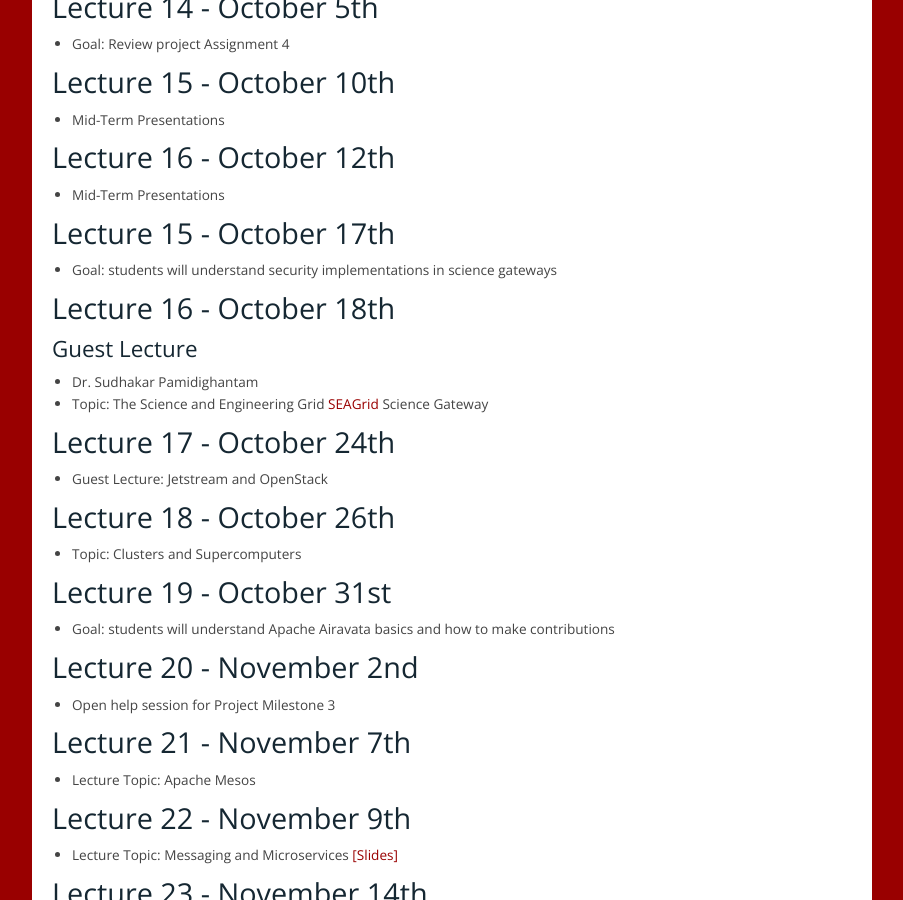
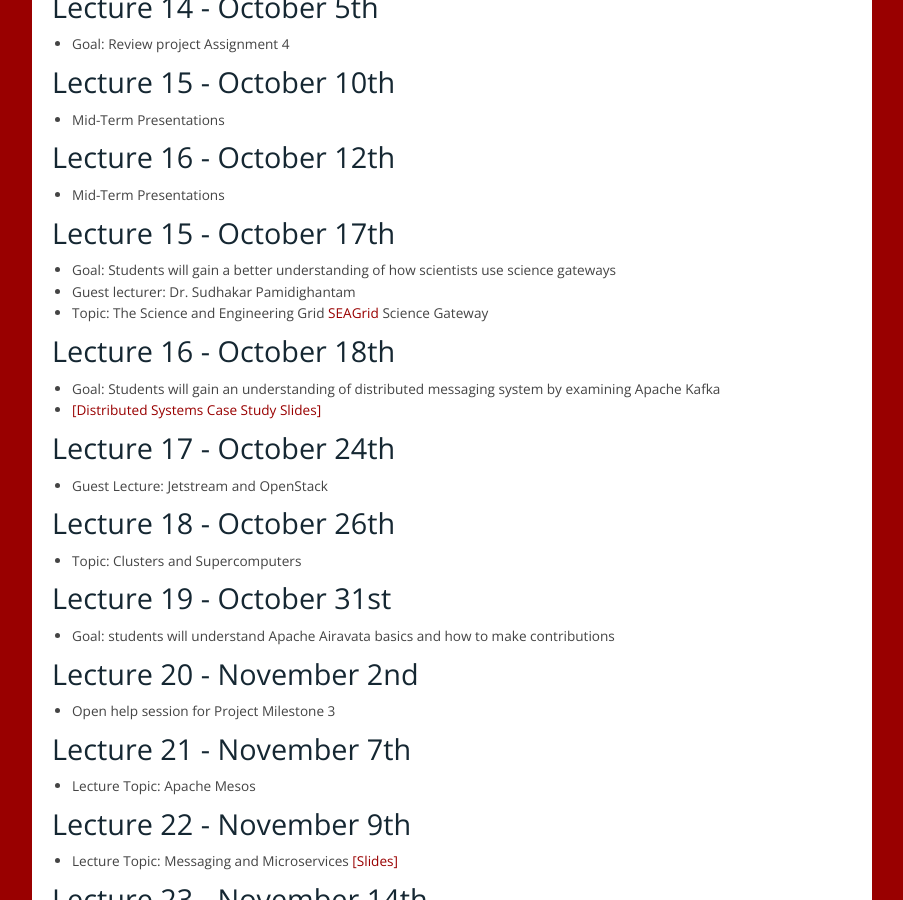
Before and after one commit to airavata-courses/airavata-courses.github.io, a Jekyll site: the page built from lectures.md, in a window 1280 px wide and 900 px high, scrolled down 1862 px. Shown: the whole window, without its empty margins (258-1161 px from the left). Built offline with Jekyll 4.4.1, drawn with Linux system fonts in a browser that asks for light colours; our own code applies the rules of GitHub Pages for plain Markdown files.

Commit message:
Adding Apache Kafka presentation slides

```diff
--- a/lectures.md
+++ b/lectures.md
@@ -78,7 +78,7 @@
 
 ###  Lecture 13 - October 3rd
 * Goal: Understand some basic concepts in distributed systems
-* * [[Introduction to Distributed Systems Slides]]({{ site.url }}slides/Fall2017-DistributedComputingScienceGateways.pptx)
+* [[Introduction to Distributed Systems Slides]]({{ site.url }}slides/Fall2017-DistributedComputingScienceGateways.pptx)
 
 ###  Lecture 14 - October 5th
 * Goal: Review project Assignment 4
@@ -90,13 +90,14 @@
 * Mid-Term Presentations
 
 ###  Lecture 15 - October 17th
-* Goal: students will understand security implementations in science gateways
+* Goal: Students will gain a better understanding of how scientists use science gateways
+* Guest lecturer:  Dr. Sudhakar Pamidighantam
+* Topic: The Science and Engineering Grid [SEAGrid](https://seagrid.org/){:target="_blank"} Science Gateway
+
 
 ###  Lecture 16 - October 18th
-
-#### Guest Lecture
-* Dr. Sudhakar Pamidighantam
-* Topic: The Science and Engineering Grid [SEAGrid](https://seagrid.org/){:target="_blank"} Science Gateway
+* Goal: Students will gain an understanding of distributed messaging system by examining Apache Kafka
+* [[Distributed Systems Case Study Slides]]({{ site.url }}slides/Fall2017-ApacheKafkaDistributedSystems.pptx)
 
 ###  Lecture 17 - October 24th
 * Guest Lecture: Jetstream and OpenStack
```
Also changed, not shown: 1 other file.
